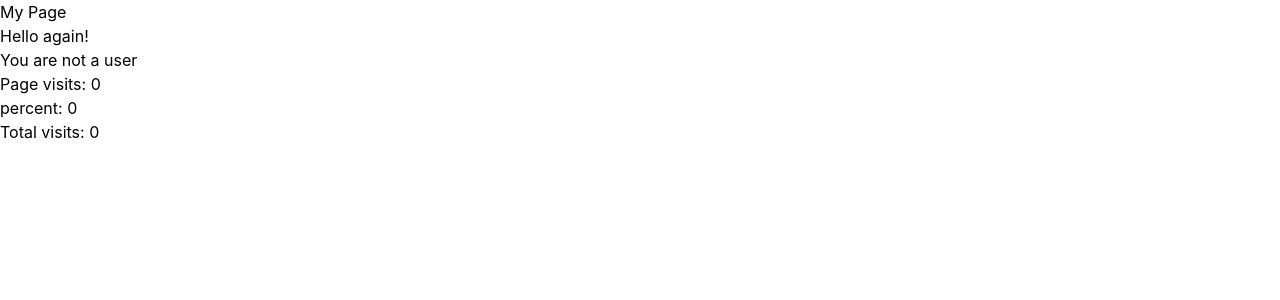
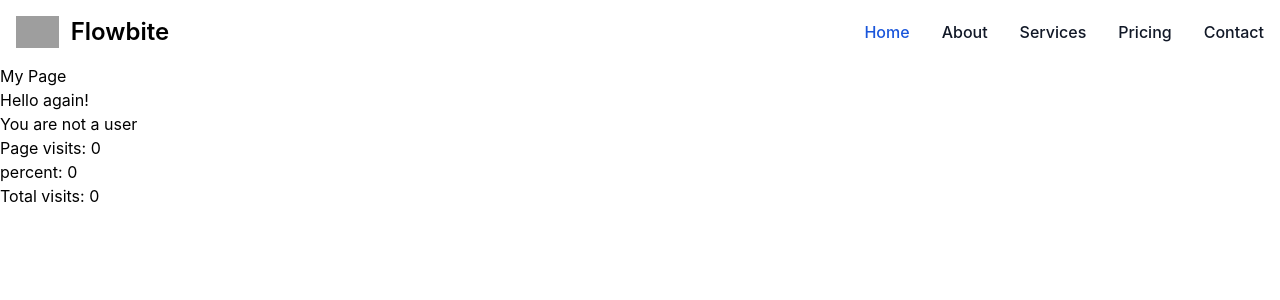
Before and after one commit to saswat10/saas-foundation, a Django app: page / in a window 1280 px wide. Shown: the top 300 px of the page. Run offline with Django 5.2, Linux system fonts and the light colour scheme; data comes from the database, SQL or seed files in the repository; parts of the project's set-up code (start-up, migrations or seed data) failed here and were passed over; some libraries are stand-ins or nearby versions; grey boxes are pictures that could not be loaded.

Commit message:
navbar cdm

```diff
--- a/src/templates/base.html
+++ b/src/templates/base.html
@@ -7,9 +7,9 @@
 
 </head>
 <body>
+    {% include  'nav/navbar.html' %}
+    {% block content %}
 
-    {% block content %}
-replace me
 
     {% endblock content %}
     {% include 'base/js.html' %}
--- /dev/null
+++ b/src/templates/nav/navbar.html
@@ -0,0 +1,35 @@
+
+
+<nav class="bg-white border-gray-200 dark:bg-gray-900">
+    <div class="max-w-screen-xl flex flex-wrap items-center justify-between mx-auto p-4">
+      <a href="https://flowbite.com/" class="flex items-center space-x-3 rtl:space-x-reverse">
+          <img src="https://flowbite.com/docs/images/logo.svg" class="h-8" alt="Flowbite Logo" />
+          <span class="self-center text-2xl font-semibold whitespace-nowrap dark:text-white">Flowbite</span>
+      </a>
+      <button data-collapse-toggle="navbar-default" type="button" class="inline-flex items-center p-2 w-10 h-10 justify-center text-sm text-gray-500 rounded-lg md:hidden hover:bg-gray-100 focus:outline-none focus:ring-2 focus:ring-gray-200 dark:text-gray-400 dark:hover:bg-gray-700 dark:focus:ring-gray-600" aria-controls="navbar-default" aria-expanded="false">
+          <span class="sr-only">Open main menu</span>
+          <svg class="w-5 h-5" aria-hidden="true" xmlns="http://www.w3.org/2000/svg" fill="none" viewBox="0 0 17 14">
+              <path stroke="currentColor" stroke-linecap="round" stroke-linejoin="round" stroke-width="2" d="M1 1h15M1 7h15M1 13h15"/>
+          </svg>
+      </button>
+      <div class="hidden w-full md:block md:w-auto" id="navbar-default">
+        <ul class="font-medium flex flex-col p-4 md:p-0 mt-4 border border-gray-100 rounded-lg bg-gray-50 md:flex-row md:space-x-8 rtl:space-x-reverse md:mt-0 md:border-0 md:bg-white dark:bg-gray-800 md:dark:bg-gray-900 dark:border-gray-700">
+          <li>
+            <a href="#" class="block py-2 px-3 text-white bg-blue-700 rounded md:bg-transparent md:text-blue-700 md:p-0 dark:text-white md:dark:text-blue-500" aria-current="page">Home</a>
+          </li>
+          <li>
+            <a href="#" class="block py-2 px-3 text-gray-900 rounded hover:bg-gray-100 md:hover:bg-transparent md:border-0 md:hover:text-blue-700 md:p-0 dark:text-white md:dark:hover:text-blue-500 dark:hover:bg-gray-700 dark:hover:text-white md:dark:hover:bg-transparent">About</a>
+          </li>
+          <li>
+            <a href="#" class="block py-2 px-3 text-gray-900 rounded hover:bg-gray-100 md:hover:bg-transparent md:border-0 md:hover:text-blue-700 md:p-0 dark:text-white md:dark:hover:text-blue-500 dark:hover:bg-gray-700 dark:hover:text-white md:dark:hover:bg-transparent">Services</a>
+          </li>
+          <li>
+            <a href="#" class="block py-2 px-3 text-gray-900 rounded hover:bg-gray-100 md:hover:bg-transparent md:border-0 md:hover:text-blue-700 md:p-0 dark:text-white md:dark:hover:text-blue-500 dark:hover:bg-gray-700 dark:hover:text-white md:dark:hover:bg-transparent">Pricing</a>
+          </li>
+          <li>
+            <a href="#" class="block py-2 px-3 text-gray-900 rounded hover:bg-gray-100 md:hover:bg-transparent md:border-0 md:hover:text-blue-700 md:p-0 dark:text-white md:dark:hover:text-blue-500 dark:hover:bg-gray-700 dark:hover:text-white md:dark:hover:bg-transparent">Contact</a>
+          </li>
+        </ul>
+      </div>
+    </div>
+  </nav>
```
